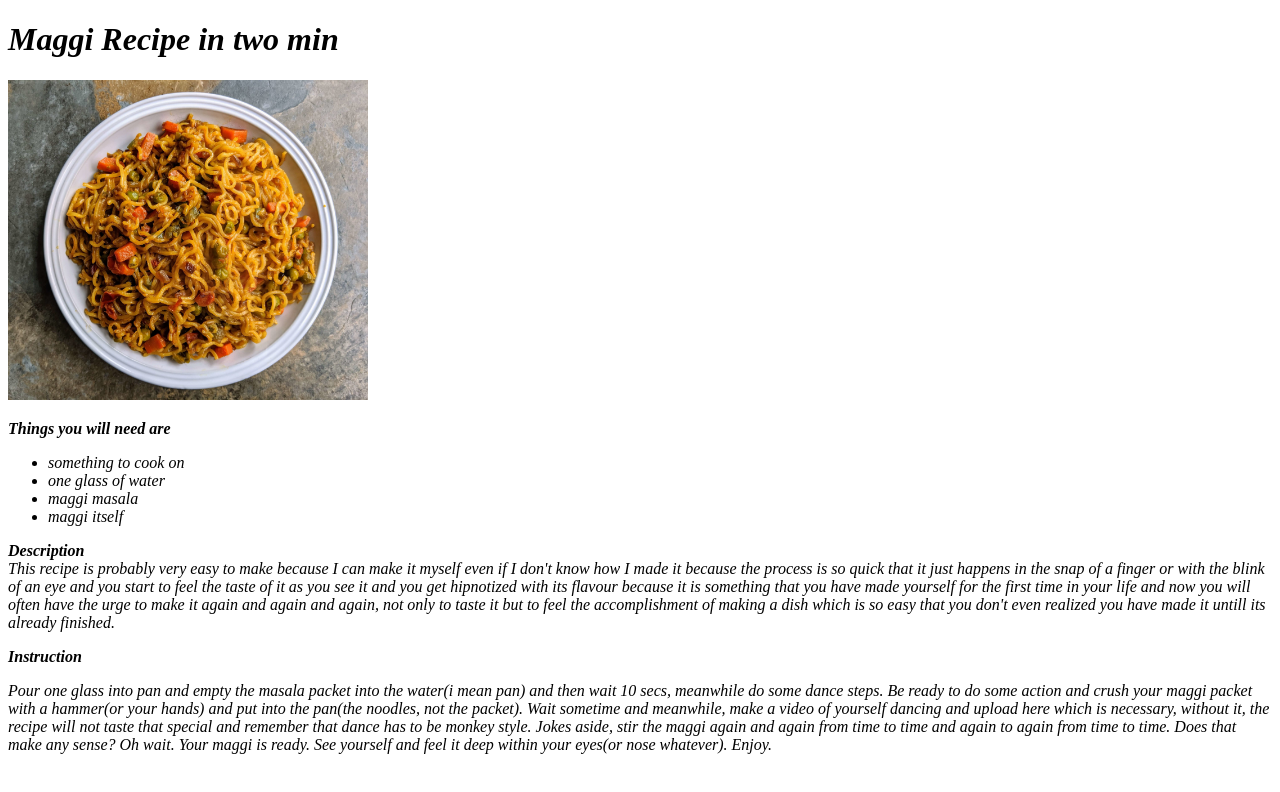
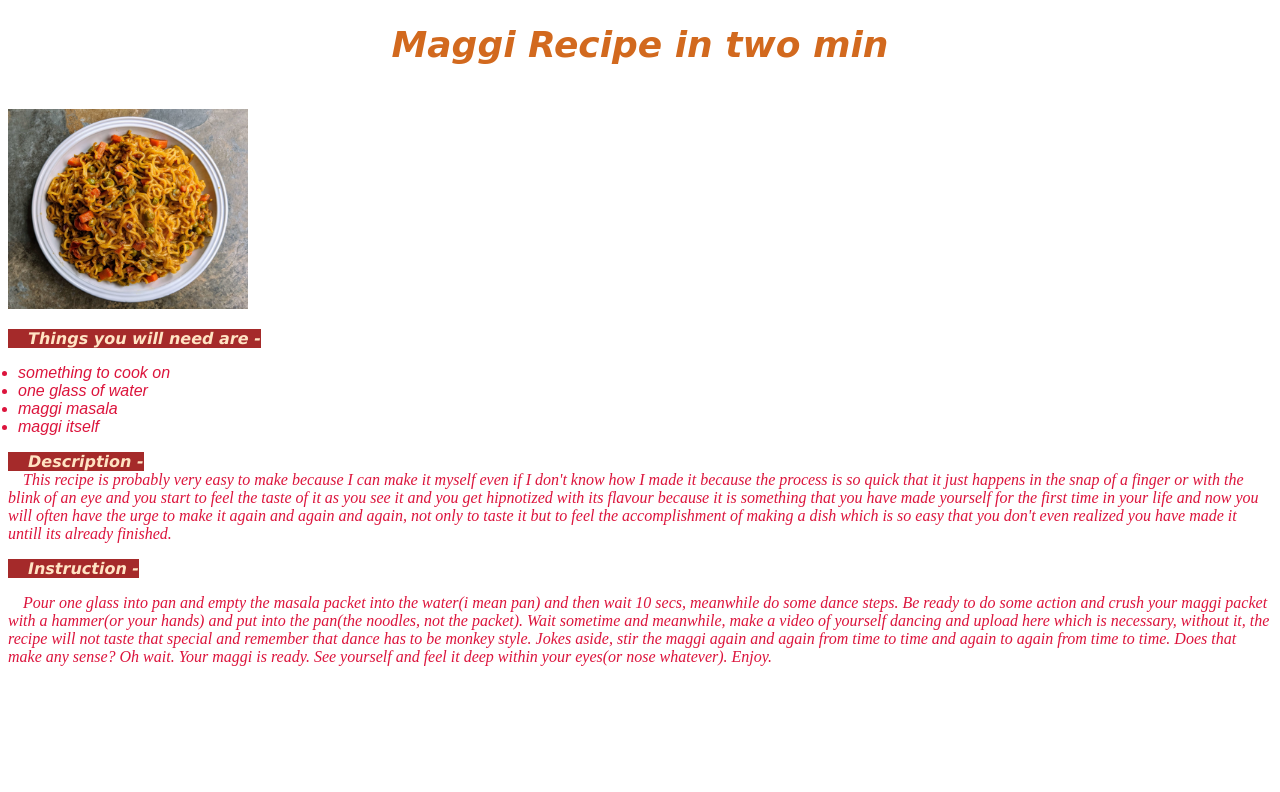
Before and after one commit to aryanbatras/odin-recipes, a plain HTML site: page recipes/maggi.html in a window 1280 px wide. Drawn offline with Linux system fonts and the light colour scheme.

Commit message:
changed the design using css

```diff
--- a/recipes/maggi.html
+++ b/recipes/maggi.html
@@ -4,26 +4,27 @@
     <meta charset="UTF-8">
     <meta name="viewport" content="width=device-width, initial-scale=1.0">
     <title>Maggi</title>
+    <link rel="stylesheet" href="style.css">
 </head>
 <body>
-<h1><em>Maggi Recipe in two min</em></h1>
-<img src="Maggi.jpeg" alt="Maggi" width="360" height="320">
+<h1 id="title"><em>Maggi Recipe in two min</em></h1>
+<img id="maggi" src="Maggi.jpeg" alt="Maggi">
 <br>
 <p>
-    <strong><em>Things you will need are</em></strong>
-     <i><ul>
+    <strong class="title"><em>Things you will need are -  </em></strong>
+     <i><ul id="list">
         <li>something to cook on</li>
         <li>one glass of water</li>
         <li>maggi masala</li>
         <li>maggi itself</li>
     </ul></i>
 </p>
-<p> <strong><em>Description</em></strong><br>
-  <i>
+<p> <strong class="title"><em>Description -  </em></strong><br>
+  <i class="text">
      This recipe is probably very easy to make because I can make it myself even if I don't know how I made it because the process is so quick that it just happens in the snap of a finger or with the blink of an eye and you start to feel the taste of it as you see it and you get hipnotized with its flavour because it is something that you have made yourself for the first time in your life and now you will often have the urge to make it again and again and again, not only to taste it but to feel the accomplishment of making a dish which is so easy that you don't even realized you have made it untill its already finished.
     </i>
 </p>
- <strong><em>Instruction</em></strong><br>
-<p><i>Pour one glass into pan and empty the masala packet into the water(i mean pan) and then wait 10 secs, meanwhile do some dance steps. Be ready to do some action and crush your maggi packet with a hammer(or your hands) and put into the pan(the noodles, not the packet). <em> Wait sometime and meanwhile, make a video of yourself dancing and upload here which is necessary, without it, the recipe will not taste that special and remember that dance has to be monkey style. </em> Jokes aside, stir the maggi again and again from time to time and again to again from time to time. Does that make any sense? Oh wait. Your maggi is ready. See yourself and feel it deep within your eyes(or nose whatever). Enjoy. </i></p>
+ <strong class="title"><em>Instruction -  </em></strong><br>
+<p ><i class="text">Pour one glass into pan and empty the masala packet into the water(i mean pan) and then wait 10 secs, meanwhile do some dance steps. Be ready to do some action and crush your maggi packet with a hammer(or your hands) and put into the pan(the noodles, not the packet). <em> Wait sometime and meanwhile, make a video of yourself dancing and upload here which is necessary, without it, the recipe will not taste that special and remember that dance has to be monkey style. </em> Jokes aside, stir the maggi again and again from time to time and again to again from time to time. Does that make any sense? Oh wait. Your maggi is ready. See yourself and feel it deep within your eyes(or nose whatever). Enjoy. </i></p>
 </body>
 </html>
--- /dev/null
+++ b/recipes/style.css
@@ -0,0 +1,35 @@
+#title {
+    font-family: cursive;
+    text-align: center;
+    font-size: 36px;
+    color: chocolate;
+    padding-bottom: 20px;
+
+}
+
+#maggi {
+    width: 240px;
+    height: 200px;
+}
+
+.title {
+    font-family: Verdana, sans-serif;
+    color: bisque;
+    padding-left: 20px;
+    background-color: brown;
+}
+
+#list {
+    color: crimson;
+    padding-left: 10px;
+    font-weight: lighter;
+    font-style: italic;
+    font-family: sans-serif;
+}
+
+.text {
+    font-style: italic;
+    color: crimson;
+    padding-left: 15px;
+    font-weight: lighter;
+}
--- /dev/null
+++ b/style.css
@@ -0,0 +1,47 @@
+*{
+    margin: 0;
+    padding: 0;
+    box-sizing: border-box;
+}
+
+html, body{
+    width: 100%;
+    height: 100%;
+}
+
+#main{
+    width: 100%;
+    height: 100%;
+    padding: 20px 50px;
+    background-image: url(https://external-content.duckduckgo.com/iu/?u=https%3A%2F%2Fwallpapercave.com%2Fwp%2Fwp2640122.jpg&f=1&nofb=1&ipt=b5558e913874cd6affbd47f439fc5f853efda92029698a07ab4f63141b4f1ae9&ipo=images);
+    background-color: black;
+}
+
+h1 {
+    text-align: center;
+    margin-bottom: 20px;
+    padding-top: 20px;
+    font-style: italic;
+    font-family: Helvetica, sans-serif;
+    font-size: 42px;
+    color: pink;
+}
+
+#text {
+    font-size: 24px;
+    font-weight: 100;
+    font-family: Verdana, sans-serif;
+    color: chocolate;
+    padding-left: 50px;
+    margin-bottom: 25px;
+
+}
+
+#list {
+    font-family: cursive;
+    font-weight: 600;
+    font-size: 32px;
+    color: crimson;
+    text-align: center;
+    margin: 20px;
+}
```
Also changed, not shown: index.html (+5 -3 lines).
